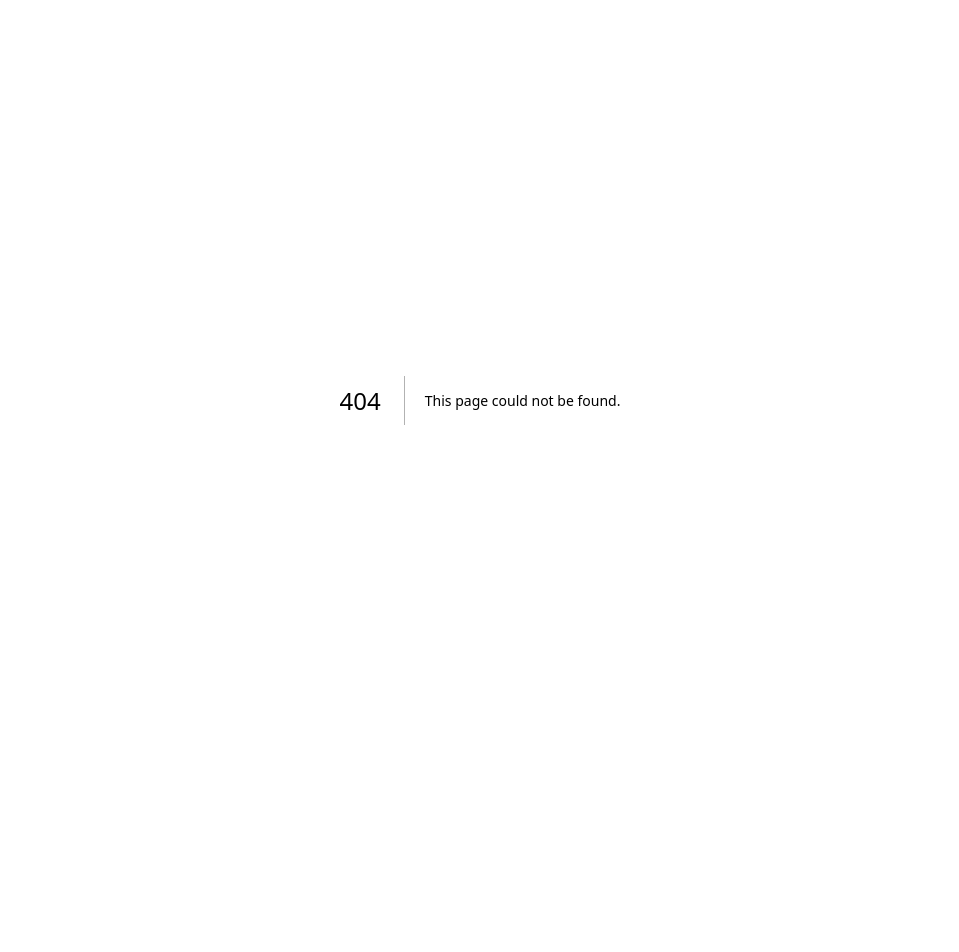
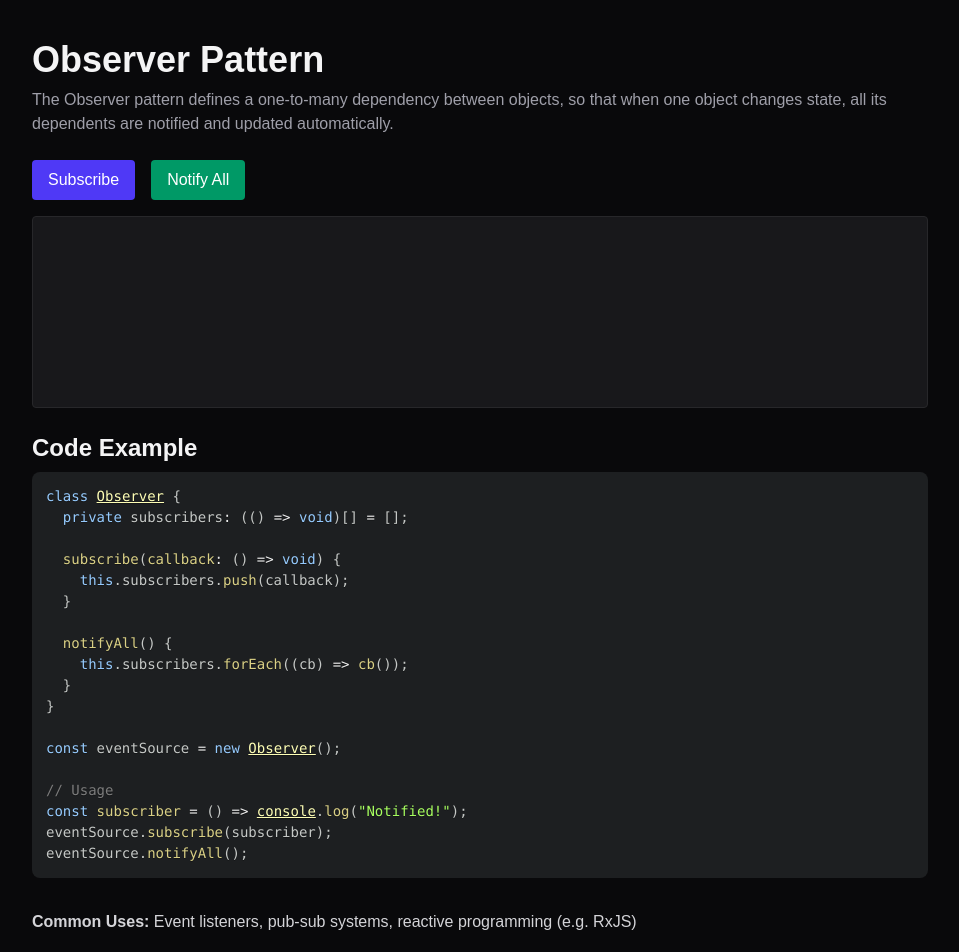
Before and after one commit to Mubtasim/patternalysis, a Next.js app: page /patterns/observer in a window 1280 px wide. Before the commit this address had no page. Shown: the top 952 px of the page, without its empty margins (160-1119 px from the left). Before the commit the page ends 800 px from the top, so only its background shows below. Built offline with nearby package versions, Linux system fonts and the light colour scheme.

Commit message:
feat: Add observer pattern to the list of implemented design patterns on the home page

```diff
--- a/src/app/page.tsx
+++ b/src/app/page.tsx
@@ -2,7 +2,7 @@
 import Link from "next/link";
 
 export default function Home() {
-  const implementedPatterns = ["singleton"];
+  const implementedPatterns = ["singleton", "observer"];
 
   const allPatterns = [
     "singleton",
--- /dev/null
+++ b/src/app/patterns/observer/page.tsx
@@ -0,0 +1,112 @@
+// app/patterns/observer/page.tsx
+"use client";
+
+import { useState } from "react";
+import { Prism as SyntaxHighlighter } from "react-syntax-highlighter";
+import { atomDark } from "react-syntax-highlighter/dist/cjs/styles/prism";
+
+class Observer {
+  private subscribers: (() => void)[] = [];
+
+  subscribe(callback: () => void) {
+    this.subscribers.push(callback);
+  }
+
+  notifyAll() {
+    this.subscribers.forEach((cb) => cb());
+  }
+}
+
+const eventSource = new Observer();
+
+export default function ObserverPage() {
+  const [logs, setLogs] = useState<string[]>([]);
+
+  const handleSubscribe = () => {
+    const id = Date.now();
+    eventSource.subscribe(() => {
+      setLogs((prev) => [...prev, `🔔 Subscriber ${id} notified.`]);
+    });
+    setLogs((prev) => [...prev, `✅ Subscriber ${id} subscribed.`]);
+  };
+
+  const handleNotify = () => {
+    setLogs((prev) => [...prev, "🚀 Notifying all subscribers..."]);
+    eventSource.notifyAll();
+  };
+
+  return (
+    <div className="min-h-screen bg-zinc-950 text-zinc-100 px-6 py-10">
+      <div className="max-w-4xl mx-auto">
+        <h1 className="text-4xl font-bold mb-2">Observer Pattern</h1>
+        <p className="text-zinc-400 mb-6">
+          The Observer pattern defines a one-to-many dependency between objects,
+          so that when one object changes state, all its dependents are notified
+          and updated automatically.
+        </p>
+
+        <div className="flex gap-4 mb-4">
+          <button
+            onClick={handleSubscribe}
+            className="bg-indigo-600 hover:bg-indigo-500 px-4 py-2 rounded text-white"
+          >
+            Subscribe
+          </button>
+          <button
+            onClick={handleNotify}
+            className="bg-emerald-600 hover:bg-emerald-500 px-4 py-2 rounded text-white"
+          >
+            Notify All
+          </button>
+        </div>
+
+        <div className="bg-zinc-900 rounded p-4 mb-6 h-48 overflow-y-auto text-sm border border-zinc-800">
+          {logs.map((log, idx) => (
+            <div key={idx}>{log}</div>
+          ))}
+        </div>
+
+        <h2 className="text-2xl font-semibold mb-2">Code Example</h2>
+        <SyntaxHighlighter
+          language="ts"
+          style={atomDark}
+          customStyle={{ borderRadius: "0.5rem", fontSize: "0.875rem" }}
+        >
+          {`class Observer {
+  private subscribers: (() => void)[] = [];
+
+  subscribe(callback: () => void) {
+    this.subscribers.push(callback);
+  }
+
+  notifyAll() {
+    this.subscribers.forEach((cb) => cb());
+  }
+}
+
+const eventSource = new Observer();
+
+// Usage
+const subscriber = () => console.log("Notified!");
+eventSource.subscribe(subscriber);
+eventSource.notifyAll();`}
+        </SyntaxHighlighter>
+
+        <div className="mt-8 space-y-4 text-zinc-300">
+          <div>
+            <strong>Common Uses:</strong> Event listeners, pub-sub systems,
+            reactive programming (e.g. RxJS)
+          </div>
+          <div>
+            <strong>When to Use:</strong> When multiple objects need to reflect
+            the state of another object automatically
+          </div>
+          <div>
+            <strong>Caution:</strong> Can lead to memory leaks if subscribers
+            are not cleaned up
+          </div>
+        </div>
+      </div>
+    </div>
+  );
+}
```
